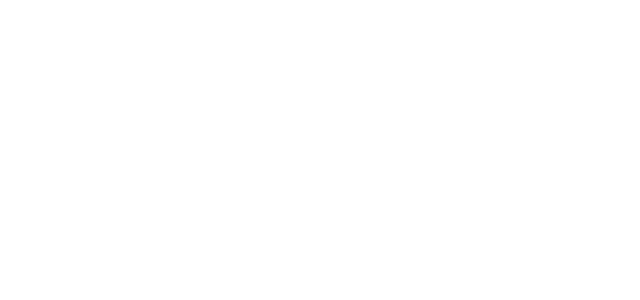
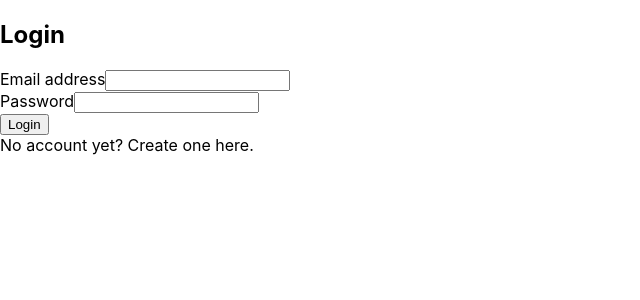
Before and after one commit to NidaulZafar/Kookkie-react, a React (Create React App) app: page /login in a window 1280 px wide. Before the commit this address had no page. Shown: the top 300 px of the page, without its empty margins (0-640 px from the left). Built offline with nearby package versions, Linux system fonts and the light colour scheme.

Commit message:
login html done

```diff
--- a/src/App.jsx
+++ b/src/App.jsx
@@ -1,7 +1,7 @@
 import React from "react";
 import { Routes, Route } from "react-router-dom";
 import RegistrationForm from "./components/RegistrationForm.jsx";
-// import LoginForm from "./LoginForm";
+import Login from "./components/Login.jsx";
 // import PrivateRoute from "./PrivateRoute";
 // import Profile from "./Profile";
 import "./App.css";
@@ -11,6 +11,7 @@
     <>
       <Routes>
         <Route path="/" element={<RegistrationForm />} />
+        <Route path="/login" element={<Login />} />
         {/* <Route path="/login" component={LoginForm} />
         <PrivateRoute path="/profile" component={Profile} /> */}
       </Routes>
--- /dev/null
+++ b/src/components/Login.jsx
@@ -0,0 +1,75 @@
+import React, { useState } from "react";
+
+function Login() {
+  const [email, setEmail] = useState("");
+  const [password, setPassword] = useState("");
+  const [loggedIn, setLoggedIn] = useState(false);
+  const [error, setError] = useState("");
+
+  function handleLogin(e) {
+    e.preventDefault();
+
+    // Make API request to check if user's email and password are valid
+    fetch("/api/user/login", {
+      method: "POST",
+      headers: {
+        "Content-Type": "application/json",
+      },
+      body: JSON.stringify({
+        email,
+        password,
+      }),
+    })
+      .then((response) => response.json())
+      .then((data) => {
+        if (data.error) {
+          setError(data.error);
+        } else {
+          setLoggedIn(true);
+          // Store user's information in component state or in Redux
+        }
+      })
+      .catch((error) => {
+        setError("Error logging in");
+      });
+  }
+
+  if (loggedIn) {
+    return (
+      <div>
+        <p>You are logged in!</p>
+      </div>
+    );
+  }
+
+  return (
+    <div>
+      <h2>Login</h2>
+      {error && <p>{error}</p>}
+      <form onSubmit={handleLogin}>
+        <label>
+          Email address
+          <input
+            type="email"
+            value={email}
+            onChange={(e) => setEmail(e.target.value)}
+          />
+        </label>
+        <br />
+        <label>
+          Password
+          <input
+            type="password"
+            value={password}
+            onChange={(e) => setPassword(e.target.value)}
+          />
+        </label>
+        <br />
+        <button type="submit">Login</button>
+      </form>
+      <div>No account yet? Create one here.</div>
+    </div>
+  );
+}
+
+export default Login;
```
